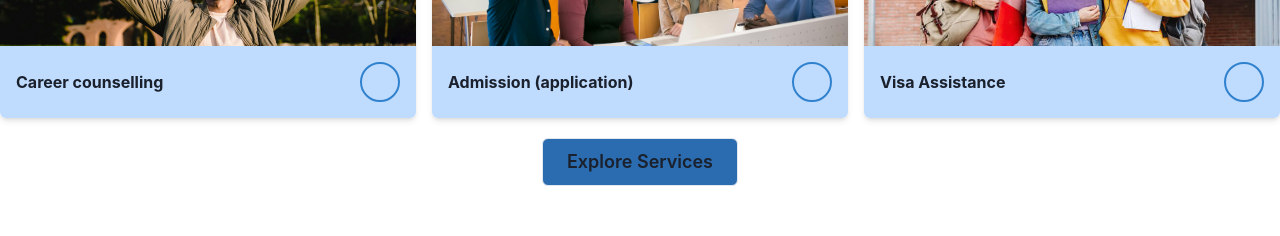
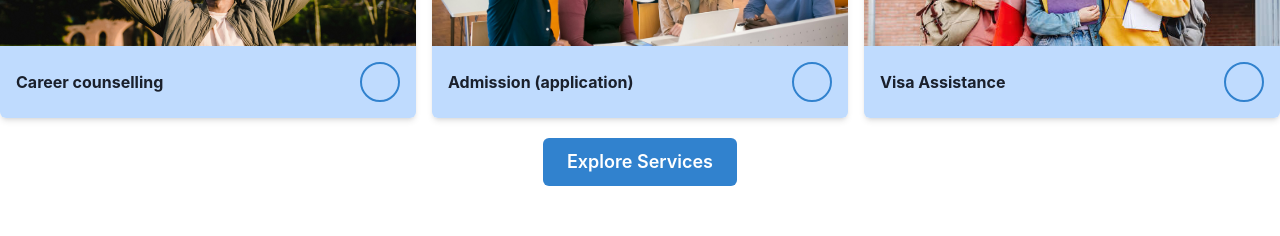
Before and after one commit to oduyemi/IdyllC, a React (Create React App) app: page / in a window 1280 px wide. Shown: the part 1380-1616 px from the top of the page. Built offline with nearby package versions, Linux system fonts and the light colour scheme.

Commit message:
update explore button

```diff
--- a/src/components/HomepageService.tsx
+++ b/src/components/HomepageService.tsx
@@ -58,7 +58,7 @@ export const HomepageService: React.FC = () => {
                 </SimpleGrid>
                 <Box className="my-5 text-center">
                                 <Link href="">
-                                    <Button variant="outline" size="lg" className="bg-blu py-3 px-5">
+                                    <Button colorScheme="blue" size="lg" className="py-3 px-5">
                                         Explore Services
                                     </Button>
                                 </Link>
```
